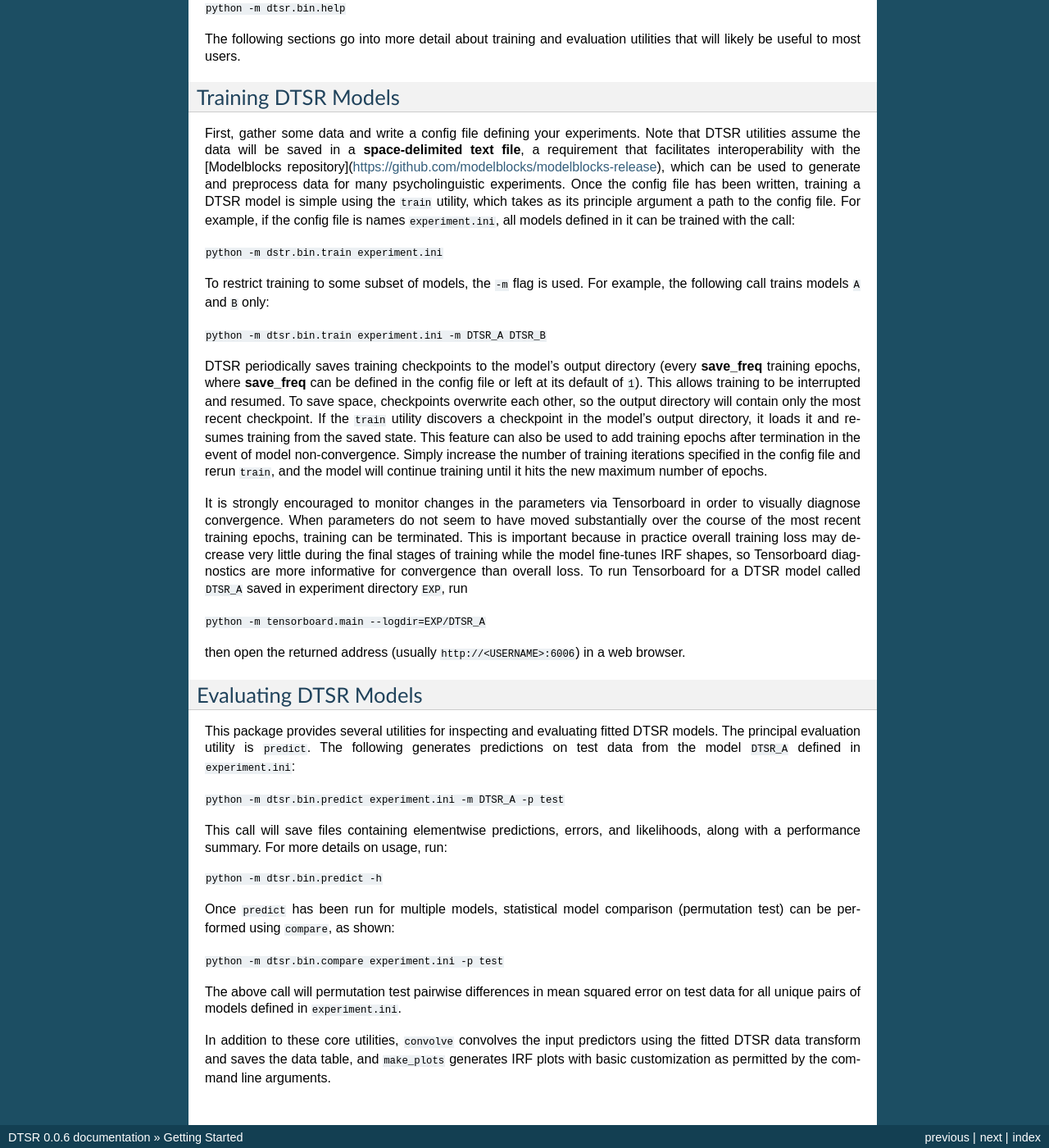
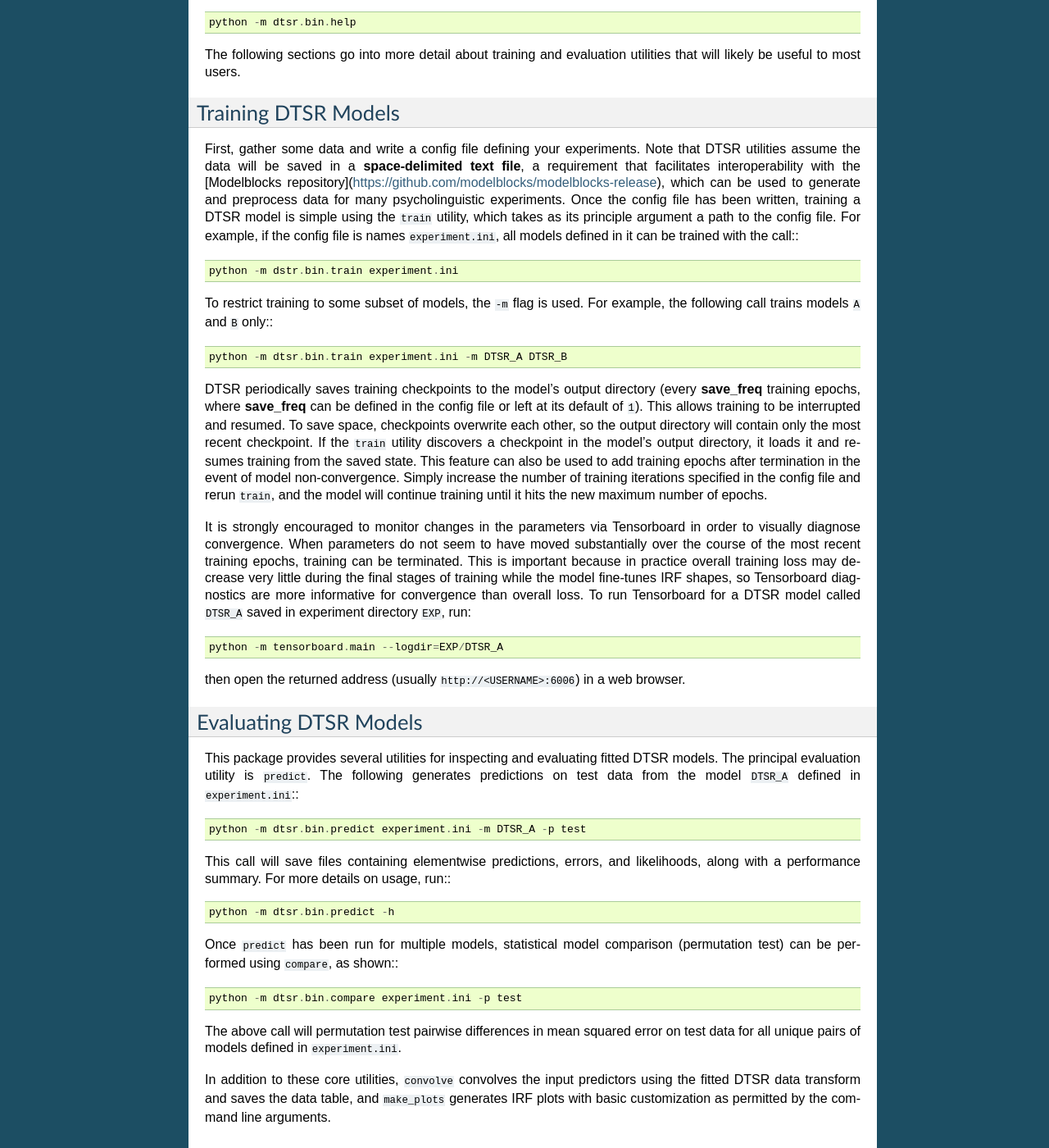
Before and after one commit to coryshain/cdr, a Sphinx documentation site: the page built from docs/source/getting_started.rst, in a window 1280 px wide and 1400 px high, scrolled down 1117 px. Shown: the whole window at 82% size. Built offline with Sphinx 7.4.7, drawn with Linux system fonts in a browser that asks for light colours; some of the changed text lies outside the part shown.

Commit message:
Edits to docs

```diff
--- a/docs/source/dtsr.rst
+++ b/docs/source/dtsr.rst
@@ -30,6 +30,7 @@ dtsr\.dtsrmle module
 
 .. automodule:: dtsr.dtsrmle
     :members:
+    :inherited-members:
     :show-inheritance:
 
 dtsr\.dtsrbayes module
@@ -37,6 +38,7 @@ dtsr\.dtsrbayes module
 
 .. automodule:: dtsr.dtsrbayes
     :members:
+    :inherited-members:
     :show-inheritance:
 
 dtsr\.formula module
--- a/docs/source/getting_started.rst
+++ b/docs/source/getting_started.rst
@@ -21,9 +21,9 @@ Configuring DTSR Experiments
 ----------------------------
 
 A set of DTSR experiments is definied in a config file ``*.ini``, which can then be passed to DTSR executables.
-For example, once a config file ``foo.ini`` has been created, the models defined in it can be trained using the included ``train`` executable, like so:
+For example, once a config file ``foo.ini`` has been created, the models defined in it can be trained using the included ``train`` executable, like so:::
 
-``python -m dtsr.bin.train foo.ini``
+    python -m dtsr.bin.train foo.ini
 
 The config file must at minimum contain the sections ``[data]`` (with pointers to training/evaluation data), ``[global_settings]`` (with the location of the output directory) and ``[dtsr_settings]`` (with arguments used to construct the model).
 In addition, the config file should contain at least one model section, consisting of the prefix ``model_DTSR_`` followed by a custom name for the model.
@@ -45,18 +45,18 @@ Running DTSR executables
 ------------------------
 
 A number of executable utilities are contained in the module ``dtsr.bin`` and can be executed using Python's ``-m`` flag.
-For example, the following call runs the ``train`` utility on all models specified in a config file ``config.ini``:
+For example, the following call runs the ``train`` utility on all models specified in a config file ``config.ini``:::
 
-``python -m dtsr.bin.train config.ini``
+    python -m dtsr.bin.train config.ini
 
-Usage help for each utility can be viewed by running:
+Usage help for each utility can be viewed by running:::
 
-``python -m dtsr.bin.<UTIL-NAME> -h``
+    python -m dtsr.bin.<UTIL-NAME> -h
 
 for the utility in question.
-Or usage help for all utilities can be printed at once using:
+Or usage help for all utilities can be printed at once using:::
 
-``python -m dtsr.bin.help``
+    python -m dtsr.bin.help
 
 The following sections go into more detail about training and evaluation utilities that will likely be useful to most users.
 
@@ -69,14 +69,14 @@ Training DTSR Models
 First, gather some data and write a config file defining your experiments.
 Note that DTSR utilities assume the data will be saved in a **space-delimited text file**, a requirement that facilitates interoperability with the [Modelblocks repository](https://github.com/modelblocks/modelblocks-release), which can be used to generate and preprocess data for many psycholinguistic experiments.
 Once the config file has been written, training a DTSR model is simple using the ``train`` utility, which takes as its principle argument a path to the config file.
-For example, if the config file is names ``experiment.ini``, all models defined in it can be trained with the call:
+For example, if the config file is names ``experiment.ini``, all models defined in it can be trained with the call:::
 
-``python -m dstr.bin.train experiment.ini``
+    python -m dstr.bin.train experiment.ini
 
 To restrict training to some subset of models, the ``-m`` flag is used.
-For example, the following call trains models ``A`` and ``B`` only:
+For example, the following call trains models ``A`` and ``B`` only:::
 
-``python -m dtsr.bin.train experiment.ini -m DTSR_A DTSR_B``
+    python -m dtsr.bin.train experiment.ini -m DTSR_A DTSR_B
 
 DTSR periodically saves training checkpoints to the model's output directory (every **save_freq** training epochs, where **save_freq** can be defined in the config file or left at its default of ``1``).
 This allows training to be interrupted and resumed.
@@ -88,9 +88,9 @@ Simply increase the number of training iterations specified in the config file a
 It is strongly encouraged to monitor changes in the parameters via Tensorboard in order to visually diagnose convergence.
 When parameters do not seem to have moved substantially over the course of the most recent training epochs, training can be terminated.
 This is important because in practice overall training loss may decrease very little during the final stages of training while the model fine-tunes IRF shapes, so Tensorboard diagnostics are more informative for convergence than overall loss.
-To run Tensorboard for a DTSR model called ``DTSR_A`` saved in experiment directory ``EXP``, run
+To run Tensorboard for a DTSR model called ``DTSR_A`` saved in experiment directory ``EXP``, run::
 
-``python -m tensorboard.main --logdir=EXP/DTSR_A``
+    python -m tensorboard.main --logdir=EXP/DTSR_A
 
 then open the returned address (usually ``http://<USERNAME>:6006``) in a web browser.
 
@@ -99,18 +99,18 @@ Evaluating DTSR Models
 
 This package provides several utilities for inspecting and evaluating fitted DTSR models.
 The principal evaluation utility is ``predict``.
-The following generates predictions on test data from the model ``DTSR_A`` defined in ``experiment.ini``:
+The following generates predictions on test data from the model ``DTSR_A`` defined in ``experiment.ini``:::
 
-``python -m dtsr.bin.predict experiment.ini -m DTSR_A -p test``
+    python -m dtsr.bin.predict experiment.ini -m DTSR_A -p test
 
 This call will save files containing elementwise predictions, errors, and likelihoods, along with a performance summary.
-For more details on usage, run:
+For more details on usage, run:::
 
-``python -m dtsr.bin.predict -h``
+    python -m dtsr.bin.predict -h
 
-Once ``predict`` has been run for multiple models, statistical model comparison (permutation test) can be performed using ``compare``, as shown:
+Once ``predict`` has been run for multiple models, statistical model comparison (permutation test) can be performed using ``compare``, as shown:::
 
-``python -m dtsr.bin.compare experiment.ini -p test``
+    python -m dtsr.bin.compare experiment.ini -p test
 
 The above call will permutation test pairwise differences in mean squared error on test data for all unique pairs of models defined in ``experiment.ini``.
 
--- a/docs/source/index.rst
+++ b/docs/source/index.rst
@@ -21,4 +21,3 @@ Indices
 ==================
 
 * :ref:`genindex`
-* :ref:`modindex`
--- a/docs/source/introduction.rst
+++ b/docs/source/introduction.rst
@@ -16,7 +16,7 @@ An intermediary approach is to run a DTSRBayes model using variational inference
 Such a model considers parameters to be random variables but uses maximum likelihood estimation to fit their means and variances, permitting quantification of uncertainty without injecting a learning bias through the prior.
 See :ref:`config` for more information on how to do this.
 
-This package provides (1) an API for programming with DTSR and (2) several executables that allow users to train and evaluate DTSR models out of the box, without needing to write any code.
+This package provides (1) an API for programming with DTSR and (2) executables that allow users to train and evaluate DTSR models out of the box, without needing to write any code.
 
 This package was built and tested using Python 3.6.4, Tensorflow 1.6.0, and Edward 1.3.4.
 Python 2.7.* support is not guaranteed, although certain DTSR features may still work.
```
Also changed, not shown: 3 other files.
